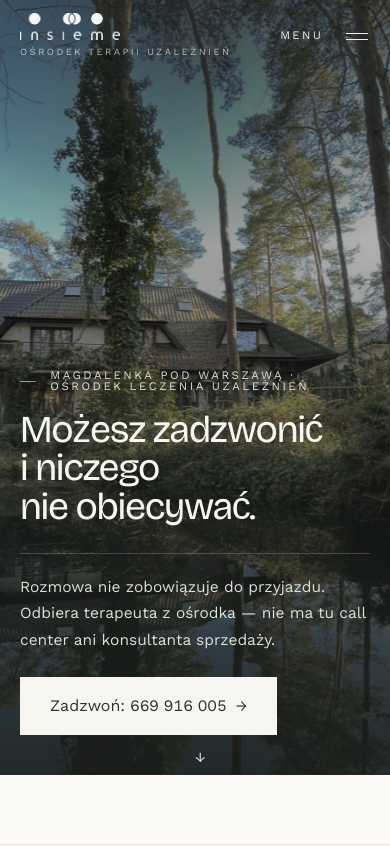
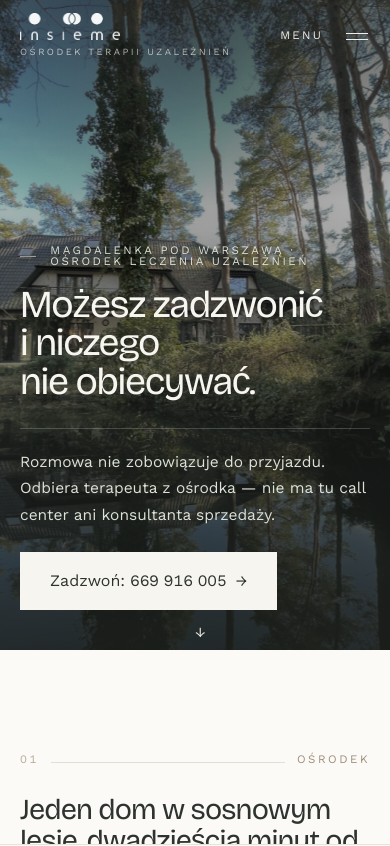
Before and after one commit to frankot/inseme, a Next.js app: page / in a window 390 px wide. Shown: the top 846 px of the page. Built offline with nearby package versions, Linux system fonts and the light colour scheme.

Commit message:
hero height fix

```diff
--- a/src/app/globals.css
+++ b/src/app/globals.css
@@ -177,7 +177,9 @@
   --nav-h: 88px;
   --nav-h-sticky: 76px;
   /* Phones only: a fixed hero avoids the jump when the URL bar collapses. */
-  --hero-h: 775px;
+  --hero-h: 650px;
+  /* Desktop: full-viewport, but a very tall display shouldn't stretch it. */
+  --hero-max: 900px;
 
   /* --- Insieme brand palette --- */
   --cream: oklch(0.9848 0.0054 95.1); /* #FBFAF6 */
--- a/src/components/site/sections/hero.tsx
+++ b/src/components/site/sections/hero.tsx
@@ -21,7 +21,7 @@ export function Hero({
   return (
     <section
       id="gora"
-      className="relative h-[var(--hero-h)] overflow-hidden bg-ink-950 nav:h-auto nav:min-h-svh"
+      className="relative h-[var(--hero-h)] overflow-hidden bg-ink-950 nav:h-auto nav:min-h-[min(100svh,var(--hero-max))]"
     >
       <div className="absolute inset-0 animate-slow-zoom">
         <SiteImage
@@ -37,7 +37,7 @@ export function Hero({
 
       <SiteHeader contact={contact} />
 
-      <div className="relative mx-auto flex h-full max-w-[1440px] flex-col justify-end nav:h-auto nav:min-h-svh gap-[clamp(26px,3vw,44px)] px-gutter pt-[calc(var(--nav-h)+clamp(28px,5vh,64px))] pb-[clamp(40px,5vw,72px)]">
+      <div className="relative mx-auto flex h-full max-w-[1440px] flex-col justify-end nav:h-auto nav:min-h-[min(100svh,var(--hero-max))] gap-[clamp(26px,3vw,44px)] px-gutter pt-[calc(var(--nav-h)+clamp(28px,5vh,64px))] pb-[clamp(40px,5vw,72px)]">
         <div>
           <p className="mb-[clamp(18px,2vw,28px)] flex items-center gap-3.5 text-eyebrow uppercase tracking-[0.22em] text-on-dark-lead text-shadow-nav">
             <span
```
